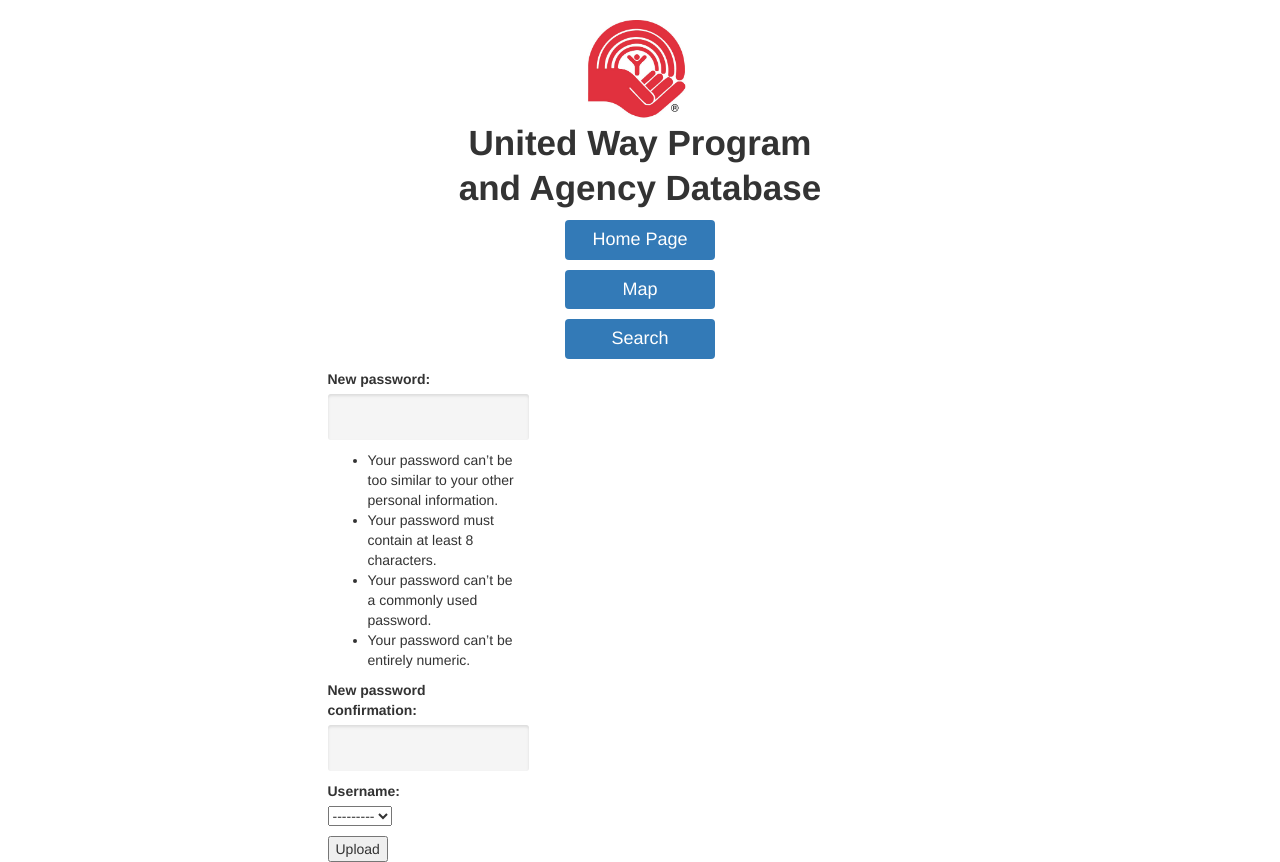
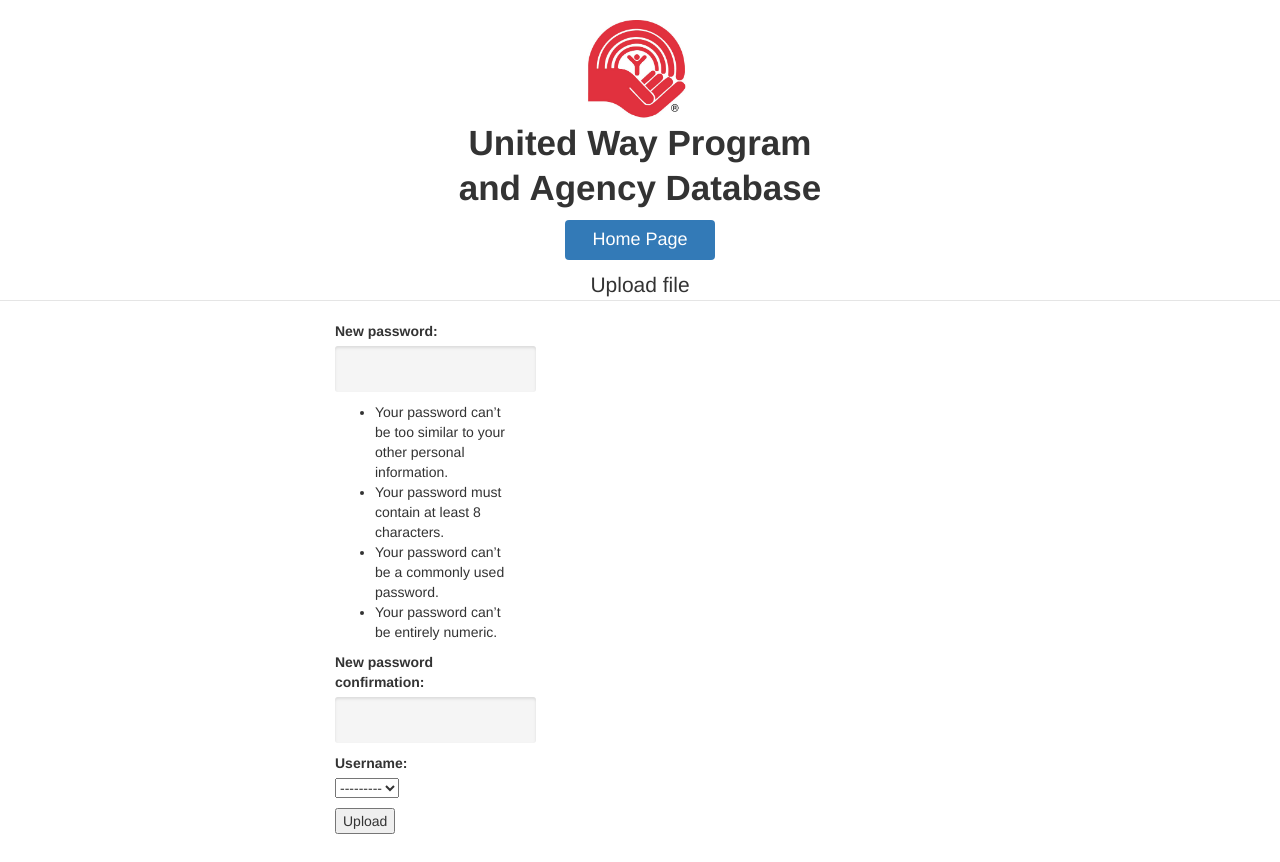
Before and after one commit to ltylee1/team-1, a Django app: template uw_dashboard/templates/upload.html in a window 1280 px wide. After the commit the page ends 834 px from the top, so only its background shows below. Run offline with Django 3.2, Linux system fonts and the light colour scheme; the template is opened without the code that fills it: values that come from a table or form of the project are taken from there, others are empty; parts of the project's set-up code (start-up, migrations or seed data) failed here and were passed over; some libraries are stand-ins or nearby versions.

Commit message:
Updated HTML pages

```diff
--- a/uw_dashboard/static/style.css
+++ b/uw_dashboard/static/style.css
@@ -64,11 +64,6 @@ select[multiple], select[size] {
 
 .logo-title {
     text-align: center;
-}
-
-.testing-form {
-    margin-right: 0px;
-    margin-left: 0px;
 }
 
 label {
--- a/uw_dashboard/templates/map.html
+++ b/uw_dashboard/templates/map.html
@@ -28,7 +28,7 @@
     </div> -->
 
     <div class="options but-map">
-        <a class="btn btn-primary" href="{% url 'homepage' %}">Home</a>
+        <a class="btn btn-primary" href="{% url 'homepage' %}">Home Page</a>
     </div>
 </div>
 <div id="map"></div>
--- a/uw_dashboard/templates/upload.html
+++ b/uw_dashboard/templates/upload.html
@@ -9,13 +9,13 @@
     <div class="text-center title-text">United Way Program and Agency Database</div>
     <div class="text-center-home title-text">
       <a class="btn btn-primary" href="/homepage.html">Home Page</a>
-      <a class="btn btn-primary" href="/map.html">Map</a>
-      <a class="btn btn-primary" href="/search.html">Search</a>
     </div>
     </div>
 </div>
 
-<div class="row">
+<legend class="text-center">Upload file</legend>
+
+<div>
     <div class="dropdown col-md-2 col-md-offset-3">
         <form method="post" enctype="multipart/form-data">
         {% csrf_token %}
```
